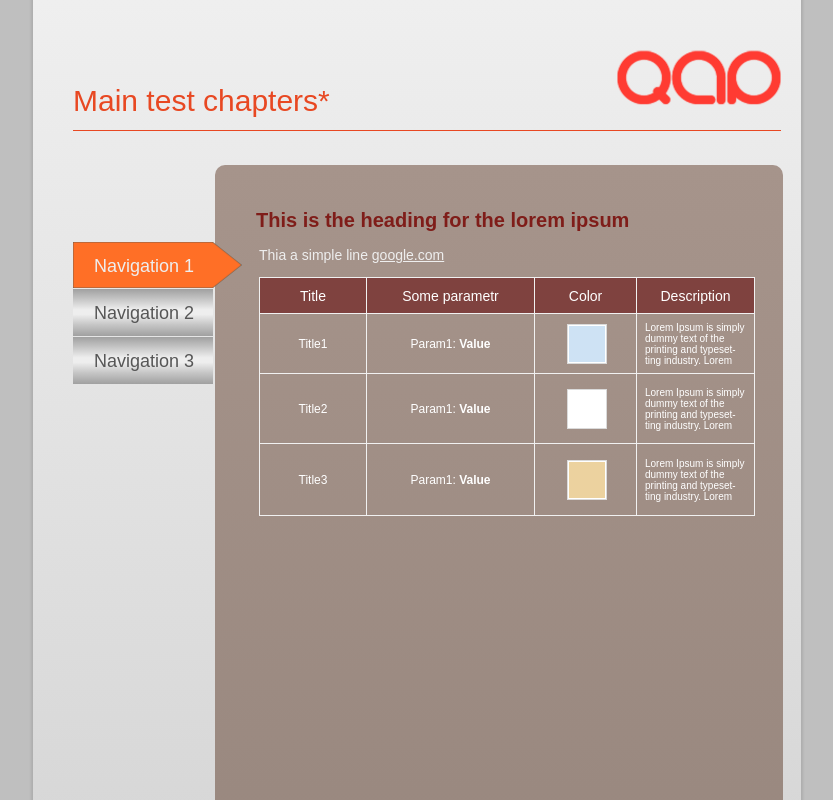
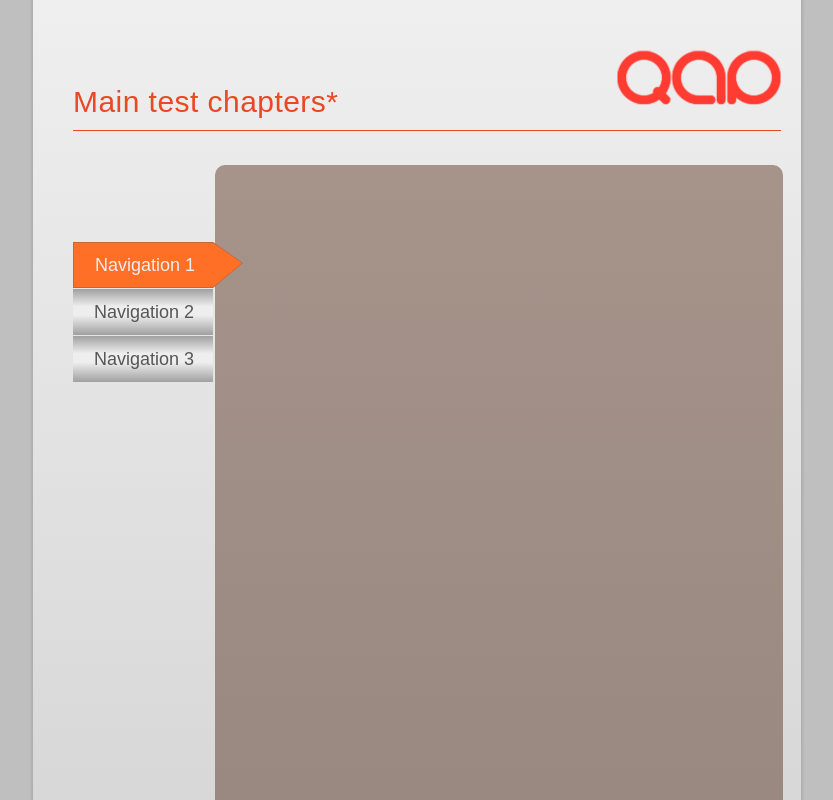
Before and after one commit to max1303/task, a plain HTML site: page index.html in a window 1280 px wide. Both pictures are taken after a click on the item "Navigation 1". Shown: the top 800 px of the page, without its empty margins (223-1056 px from the left). Drawn offline with Linux system fonts and the light colour scheme.

Commit message:
small code Review

```diff
--- a/css/style.css
+++ b/css/style.css
@@ -1,67 +1,91 @@
-
-html	{
-	height: 100%;
+body {
 	background-color: #bfbfbf;
 }
-body {
+.content-wrapper{
 	width: 708px;/*769*/
 	height: 954px; /*1024*/
-	margin: 0 auto; /* center */
+	margin: 0 auto;
 	padding: 50px 20px 20px 40px;
 	background: #eee;
 	background: linear-gradient(180deg, #EFEFEF, #D1D1D1);
 	box-shadow: 0 0 2px 2px #aeaeae ;
-
 }
 header{
 	height:80px;
 	border-bottom: 1px solid #e84822;
 }
-header h1{
-	position: relative;
-	top: 34px;
+h1{
+	margin-top: 34px;
 	color: #e84822;
-	font: 30px arial;
+	font: normal 30px/1.2em Arial;
+	letter-spacing: 0.015em;
 	float: left;
 }
-header img[alt="logo"]{
+header img{
 	float: right;
 }
-nav{
+.main-navigation{
 	float: left;
-	list-style-type: none;
-    width: 169px;
+	width: 140px;
     margin-top: 111px;
-    position: absolute;
 }
-.nav_item{
-	width: 119px;
+.main-navigation li{
 	padding-left: 21px;
-    height: 47px;
 	margin-bottom: 1px;
-
-	font: normal 18px/48px Arial;
+	font: normal 18px/46px Arial;
 	color: #565656;
-
-
-	background-image:-webkit-linear-gradient(top, rgba(160,160,160,1) 0%,
-                                                  rgba(198,198,198,1) 22%,
-                                                  rgba(238,238,238,1) 44%,
-                                                  rgba(238,238,238,1) 54%,
-                                                  rgba(198,198,198,1) 76%,
-                                                  rgba(160,160,160,1) 100%);
+	background-image: -webkit-linear-gradient(top, rgba(160,160,160,1), rgba(238,238,238,1) 38%, rgba(238,238,238,1) 57%, rgba(160,160,160,1));
 	cursor: pointer;
 }
-.item_active{
-	background-image: url("../images/item_active.png");
-	background-repeat: no-repeat;
-    width: 169px;
-    height: 46px;
+.main-navigation li.active{
+	position: relative;
 	color:#eeeeee;
+	background: #ff6f26;
+	border: 1px solid #bf6838;
+	border-right: none;
+	line-height: 44px;
+}
+/*http://apps.eky.hk/css-triangle-generator/*/
+.main-navigation li.active::before,
+.main-navigation li.active::after{
+	content: "";
+	position: absolute;
+	left: 100%;
+	width: 0;
+	height: 0;
+	border-style: solid;
+	border-color: transparent transparent transparent #007bff;
+}
+.main-navigation li.active::before{
+	top: -1px;
+	border-width: 21px 0 25px 30px;
+	border-left-color: #bf6838;
+}
+.main-navigation li.active::after{
+	border-width: 20px 0 24px 29px;
+	border-left-color: #ff6f26;
+}
 
+/*
+	дальше лень было, пересмотрел в общем
+
+	старайся групировать одинаковые стили так
+
+.first,
+.third{
+	height: 36px;
 }
+.first{
+	background-color: #cee2f4;
+}
+.third{
+	background-color: #ecd29f;
+}
+
+*/
+
 .tab-list{
-	margin: 34px -2px 30px 0;
+	margin: 34px -2px 30px 0; /*как можно меньше минусовых маржинов, только есть крайняя необходимость*/
 	padding: 44px 22px 20px 44px;
 	width:502px;
 	height:731px;
@@ -76,87 +100,83 @@ nav{
 
 }
 .tab h2{
-	margin-left: -3px;
+	margin-left: -3px;/*!*/
 	color: #7f1d19;
-	font: 20px Arial;
-	font-weight: bold;
+	font: bold 20px Arial;
 	margin-bottom: 15px;
 }
 .tab1_title{
 	color:#eeeeee;
-	font: 14px Arial;
+	font: normal 14px Arial;
 	margin-bottom: 14px;
 }
 .tab1_title a{
 	color: #eeeeee;
 }
-#tab1 table{
+.tab table{
 	width: 496px;
 	border:1px solid #f1f1f1;
 	color: #ffffff;
-	font: 12px arial;
+	font: normal 12px Arial;
 
 }
-#tab1 thead{
+.tab thead{
 	background-color: #7f423f;
 	font-size: 14px;
 }
-#tab1 tbody tr{
+.tab tbody tr{
     height: 70px;
 }
-#tab1 thead tr{
+.tab thead tr{
 	height: 36px;
 }
-#tab1 tbody tr:first-child{
+.tab tbody tr:first-child{
 	height: 60px
 }
-#tab1 tbody tr:last-child{
+.tab tbody tr:last-child{
 	height: 72px
 }
-#tab1 td{
+.tab td{
     border: 1px solid #f1f1f1;
     text-align: center;
 }
-#tab1 tbody tr td:first-child{
+.tab tbody tr td:first-child{
     width: 106px;
 }
-#tab1 tbody tr td:last-child{
+.tab tbody tr td:last-child{
 	width: 103px;
-    padding-left: 8px ;
-    padding-right: 6px;
+	padding: 0 6px 0 8px;
     text-align: left;
     font-size: 10px;
 }
-#tab1 tbody tr td:nth-last-child(2){
+.tab tbody tr td:nth-last-child(2){
 	width: 101px;
-}
-.bold{
-	font-weight: bold;
 }
 .cube{
 	border: 1px solid #dadada;
-    margin-left: 32px;
-    margin-right: 29px;
+	margin: 0 29px 0 32px;
 	height: 36px;
 	padding: 1px;
 	background-color: #ffffff;
 }
+.first,
+.third{
+	height: 36px;
+}
 .first{
 	background-color: #cee2f4;
-	height: 36px;
 }
 .third{
 	background-color: #ecd29f;
-	height: 36px;
 }
-#tab2{
-   	font: 14px arial;
+.tab{
+   	font: 14px Arial;
     visibility: hidden;
 }
-#tab2 p{
+.tab p{
 	color: #eeeeee;
 }
-#tab2 article p.first-letter:first-letter{
+.tab article p.first-letter:first-letter{
 	color: 	#ff3b32;
 	font-size: 24px;
 	vertical-align:-4px;
@@ -165,27 +185,27 @@ nav{
 .indent{
 	text-indent: 36px;
 }
-#tab2 article img[alt="img1"]{
+.tab article img.some-class{ /*img[alt="img1"] так нельзя делать, технически можно использовать, но это это плохой код*/
 	margin-top: 44px;
 	box-shadow: 6px 6px 5px 1px #262220;
 }
-#tab3{
+.tab{
   visibility: hidden;
 }
-#tab3 article{
+.tab article{
 	padding-right: 25px;
-	font: 12px arial;
+	font: 12px Arial;
 	color: #eeeeee;
 }
-#tab3 article ul{
+.tab article ul{
 	margin-top: 15px;
 	margin-bottom: 15px;
 }
-#tab3 ul {
+.tab ul {
 	margin-left: 15px;
 	list-style-type: disc;
 }
-#tab3 ul li{
+.tab ul li{
 	color: #eeeeee;
 }
 .left-col{
@@ -194,14 +214,13 @@ nav{
 .right-col{
 	float: right;
 }
-#tab3 .col{
+.tab .col{
 	width:230px;
 	text-align: justify;
 }
-
 footer{
 	clear: both;
 	height: 14px;
-	font: 12px Arial;
+	font: normal 12px Arial;
 	color: #979797;
 }
--- a/index.html
+++ b/index.html
@@ -4,68 +4,69 @@
 	<title>Тест</title>
 	<meta charset="utf-8" />
 	<link rel="stylesheet" href="css/reset.css" />
+	<!-- для тестового задания reset.css лучше не исплользуй, замени своими стилями -->
 	<link rel="stylesheet" href="css/style.css" />
 </head>
 <body>
+	<div class="content-wrapper">
+	<!-- смотри фарматирование если табы то табы должны быть визде, если пробелы то пробелы -->
 		<header>
 			<h1>Main test chapters*</h1>
 			<img src="images/logo.png" alt="logo" />
 		</header>
-	<nav>
-		<ul>
-	      <li id="item1" class="nav_item item_active">Navigation 1</li>
-	      <li id="item2" class="nav_item">Navigation 2</li>
-	      <li id="item3" class="nav_item">Navigation 3</li>
-    </ul>
+		<nav class="main-navigation">
+			<!-- <ul>
+				<li class="active">Navigation 1</li>
+				<li>Navigation 2</li>
+				<li>Navigation 3</li>
+			</ul> -->
+			<!-- смотри javascript -->
 		</nav>
 		<div class="tab-list">
-		<section id="tab1" class="tab">
+			<section class="tab" data-title="Navigation 1">
 				<h2>This is the heading for the lorem ipsum</h2>
-			<p class="tab1_title">Thia a simple line <a href="">google.com</a></p>
+				<p class="caption">Thia a simple line <a href="">google.com</a></p>
 				<table>
-        <thead>
+					<thead> <!-- В thead исплользуються в основном теги th, хотя можно и td, но лучше th-->
 						<tr>
-            <td>Title</td>
-            <td>Some parametr</td>
-            <td>Color</td>
-            <td>Description</td>
+							<th>Title</th>
+							<th>Some parametr</th>
+							<th>Color</th>
+							<th>Description</th>
 						</tr>
 					</thead>
 					<tbody>
 						<tr>
 							<td>Title1</td>
-              <td>Param1: <span class="bold">Value</span></td>
+							<td>Param1: <b>Value</b></td><!-- как вариант strong-->
 							<td><div class="cube"><div class="first"></div></div></td>
 							<td>Lorem Ipsum is simply dummy text of the printing and typeset- ting industry. Lorem </td>
 						</tr>
 						<tr>
 							<td>Title2</td>
-              <td>Param1: <span class="bold">Value</span></td>
+							<td>Param1: <b>Value</b></td>
 							<td><div class="cube"><div class="second"></div></div></td>
 							<td>Lorem Ipsum is simply dummy text of the printing and typeset- ting industry. Lorem </td>
 						</tr>
 						<tr>
 							<td>Title3</td>
-              <td>Param1: <span class="bold">Value</span></td>
+							<td>Param1: <b>Value</b></td>
 							<td><div class="cube"><div class="third"></div></div></td>
 							<td>Lorem Ipsum is simply dummy text of the printing and typeset-ting industry. Lorem </td>
 						</tr>
 					</tbody>
 				  </table>
 			</section>
-		<section id="tab2" class="tab">
-      <article>
+			<article class="tab" data-title="Navigation 2">
 				<h2>This is the heading for the lorem ipsum</h2>
 				<p class="first-letter">Lorem Ipsum is simply dummy text of the printing and typesetting industry. Lorem Ipsum has been the industry's standard dummy text ever since the 1500s, when an unknown printer took a galley of type and scrambled it to make a type specimen book. It has survived not only five centuries, but also the leap into electronic typesetting, remaining essentially unchanged. It was popularised in the 1960s with the release of Letraset sheets containing Lorem Ipsum passages, and more recently with desktop publishing software like Aldus PageMaker includ-ing versions of Lorem Ipsum.</p>
 				<p class="indent">Lorem Ipsum is simply dummy text of the printing and typesetting industry. Lorem Ipsum has been the industry's standard dummy text ever since the 1500s, when an unknown printer took a galley of type and scrambled it to make a type specimen book. It has survived not only five centuries, but also the leap into electronic typesetting, remaining essentially unchanged. It was popularised in the 1960s with the release of Letraset sheets containing Lorem Ipsum passages, and more recently with desktop publishing software like Aldus PageMaker includ-ing versions of Lorem Ipsum.</p>
-        <img src="images/img1.png" alt="img1" />
+				<img src="images/img1.png" alt="clock" /> <!-- разберись для чего алт, это не верно  img[alt="img1"] -->
 			</article>
-		</section>
-		<section id="tab3" class="tab">
-      <article>
+			<article class="tab" data-title="Navigation 3">
 				<h2>This is the heading for the lorem ipsum</h2>
 				<div class="left-col col">
-          <span>An Unordered List:</span>
+					<p>An Unordered List:</p> <!-- span только в нутри тектовых тегов P, H1...H6 -->
 					<ul>
 						<li>Coffee</li>
 						<li>Tea</li>
@@ -75,12 +76,17 @@
 					<p>Lorem Ipsum is simply dummy text of the printing and typesetting industry. Lorem Ipsum has been the industry's standard dummy text ever since the 1500s, when an unknown printer took a galley of type and scrambled it to make a type specimen book. It has survived not only five centuries, but also the leap into but also the leap into electronic typesetting, remaining essentially unchanged. It was popularised in the 1960s with the release of Letraset sheets containing Lorem Ipsum passages, and more recently with desktop</p>
 				</div>
 				<div class="right-col col">
-          <p>Lorem Ipsum is simply dummy text of the printing and typesetting industry. Lorem Ipsum has been the industry's standard dummy text ever since the 1500s, when an unknown printer took a galley of type and scrambled it to make a type specimen book. It has survived not only five centuries, but also the but also the leap into electronic typesetting, remaining essentially unchanged. It was popularised in the 1960s with the release of Letraset sheets containing Lorem Ipsum passages, and more recently with desktop publishing software like Aldus PageMaker including versions of Lorem Ipsum.Lorem Ipsum is simply dummy text of the  of the printing and typesetting industry. Lorem Ipsum has been the industry's standard dummy text ever since a the 1500s, when an unknown </p>
+					<p>Lorem Ipsum is simply dummy text of the printing and typesetting industry. Lorem Ipsum has been the industry's standard dummy text ever since the 1500s, when an unknown printer took a galley of type and scrambled it to make a type specimen book. It has survived not only five centuries, but also the but also the leap into electronic typesetting, remaining essentially unchanged. It was popularised in the 1960s with the release of Letraset sheets containing Lorem Ipsum passages, and more recently with desktop publishing software like Aldus PageMaker including versions of Lorem Ipsum.Lorem Ipsum is simply dummy text of the  of the printing and typesetting industry. Lorem Ipsum has been the industry's standard dummy text ever since a the 1500s, when an unknown</p>
 				</div>
 			</article>
-		</section>
 		</div>
 		<footer>*All rights are protectied</footer>
+	</div>
 	<script src="js/myscript.js"></script>
 </body>
 </html>
+<!--
+	мало CSS3
+	используй больше тегов HTML5 и CSS3,
+	например открываешь http://htmlbook.ru/html Справочник по HTML, смтришь сначало в сторону HTML5 тегов а потом уже в сорону остальных
+-->
--- a/js/myscript.js
+++ b/js/myscript.js
@@ -1,31 +1,72 @@
-var navItem1 = document.getElementById('item1');
-var navItem2 = document.getElementById('item2');
-var navItem3 = document.getElementById('item3');
-var tab1 = document.getElementById('tab1');
-var tab2 = document.getElementById('tab2');
-var tab3 = document.getElementById('tab3');
+// var navItem1 = document.getElementById('item1');
+// var navItem2 = document.getElementById('item2');
+// var navItem3 = document.getElementById('item3');
+// var tab1 = document.getElementById('tab1');
+// var tab2 = document.getElementById('tab2');
+// var tab3 = document.getElementById('tab3');
+//
+//  смотри правило одного  var
+// все модули оборочивать контейнером (function(){
+//
+//      CODE::::
+//
+// })();
+(function(){
+	var tabGroup = document.getElementsByClassName('tab'),
+		mainNavigation = document.getElementsByClassName('main-navigation')[0],
+		navContainer = document.createElement("ul"),
+		previousTab, previousItemMenu;
 
-    navItem1.onclick = function(){
-        this.className = 'item_active nav_item';
-        navItem2.className = 'nav_item';
-        navItem3.className = 'nav_item';
-        tab1.style.visibility = 'visible';
-        tab2.style.visibility = 'hidden';
-        tab3.style.visibility = 'hidden';
-}
-    navItem2.onclick = function(){
-        this.className = 'item_active nav_item';
-        navItem1.className = 'nav_item';
-        navItem3.className = 'nav_item';
-        tab2.style.visibility = 'visible';
-        tab1.style.visibility = 'hidden';
-        tab3.style.visibility = 'hidden';
-}
-    navItem3.onclick = function(){
-        this.className = 'item_active nav_item';
-        navItem1.className = 'nav_item';
-        navItem2.className = 'nav_item';
-        tab3.style.visibility = 'visible';
-        tab2.style.visibility = 'hidden';
-        tab1.style.visibility = 'hidden';
-}
+		mainNavigation.appendChild(navContainer);
+
+		[].forEach.call(tabGroup, function(tab){
+			var itemMenu = document.createElement("li");
+			itemMenu.innerText = tab.dataset.title;
+			itemMenu.addEventListener("click", function(){
+				if(previousTab){
+					previousTab.classList.remove('active');
+				}
+				if(previousItemMenu){
+					previousItemMenu.classList.remove('active');
+				}
+				tab.classList.add('active');
+				itemMenu.classList.add('active');
+				previousTab = tab;
+				previousItemMenu = itemMenu;
+			});
+			navContainer.appendChild(itemMenu);
+		});
+
+})();
+/*РАЗБИРАЙСЯ !!!*/
+
+//     navItem1.onclick = function(){
+//         this.className = 'item_active nav_item';
+//         navItem2.className = 'nav_item';
+//         navItem3.className = 'nav_item';
+//         tab1.style.visibility = 'visible';
+//         tab2.style.visibility = 'hidden';
+//         tab3.style.visibility = 'hidden';
+//     }
+
+// navItem1.onclick устарело, времена интернет ИЕ6, addEventListener на замену
+// испльзуй classList вместо className
+// tab1.style в данном примере лучше не испльзуй, лучше плюс минус класс, а стили задавать в CSS. это инлайновые стили, в задании разве указано?
+
+//     navItem2.onclick = function(){
+//         this.className = 'item_active nav_item';
+//         navItem1.className = 'nav_item';
+//         navItem3.className = 'nav_item';
+//         tab2.style.visibility = 'visible';
+//         tab1.style.visibility = 'hidden';
+//         tab3.style.visibility = 'hidden';
+//     }
+
+//     navItem3.onclick = function(){
+//         this.className = 'item_active nav_item';
+//         navItem1.className = 'nav_item';
+//         navItem2.className = 'nav_item';
+//         tab3.style.visibility = 'visible';
+//         tab2.style.visibility = 'hidden';
+//         tab1.style.visibility = 'hidden';
+// }
```
Also changed, not shown: images/item_active.png (deleted), 1 other file. Lines whose indentation alone changed are shown as unchanged.
